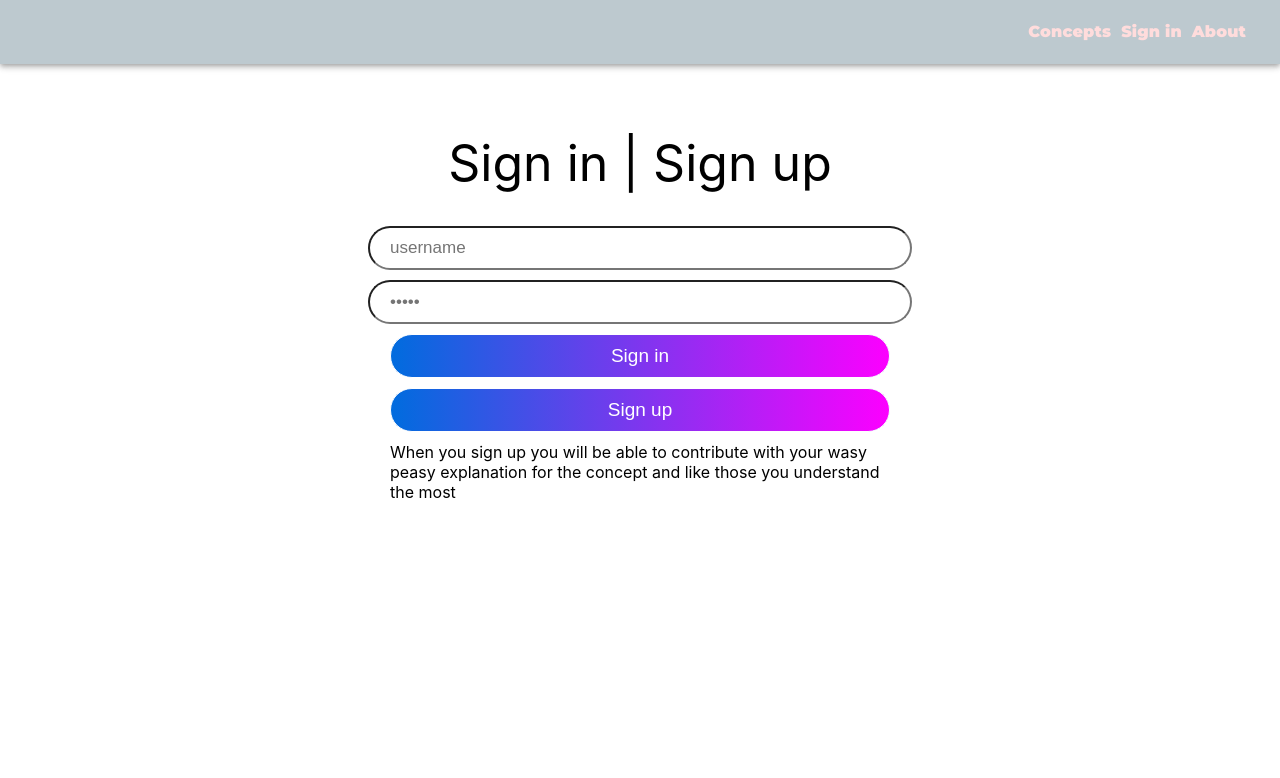
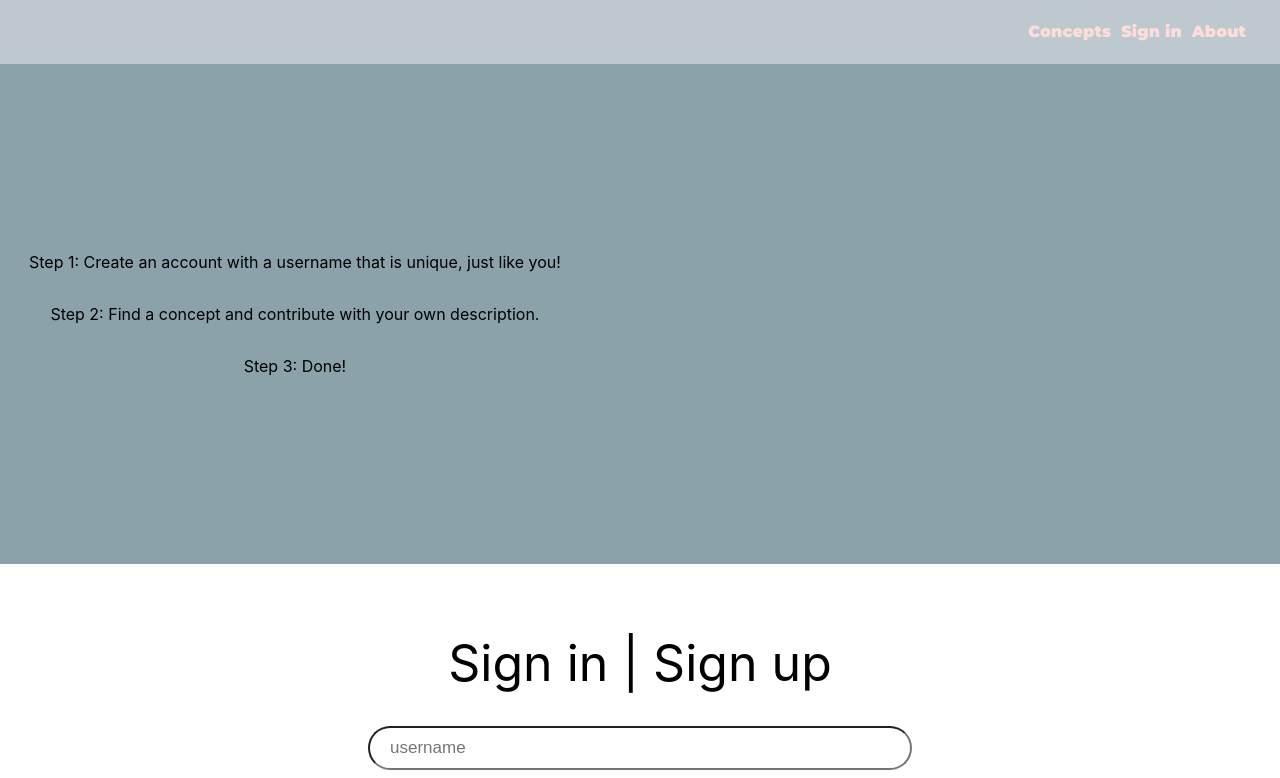
Before and after one commit to Sartish/Final-project, a React (Create React App) app in the folder frontend/: page /signin in a window 1280 px wide. Shown: the top 778 px of the page. Built offline with nearby package versions, Linux system fonts and the light colour scheme.

Commit message:
added SignInHeader to SignIn page

```diff
--- /dev/null
+++ b/frontend/src/components/SignInHeader.js
@@ -0,0 +1,91 @@
+import React from "react";
+import { Container, makeStyles } from "@material-ui/core";
+
+import {
+  StartButtonContainer,
+  LottieContainer,
+} from "components/StyledComponents";
+
+import "@lottiefiles/lottie-player";
+
+const SignInHeader = () => {
+  const classes = useStyles();
+
+
+  return (
+    <Container className={classes.container}>
+      <StartButtonContainer>
+        <div className={classes.filter}>
+          {/* <form>
+            <TextField
+              id="outlined-basic"
+              label="search concept"
+              variant="outlined"
+            />
+          </form> */}
+          <div className={classes.contribute}>
+            <p className={classes.contributeText}>
+              Step 1: Create an account with a username that is unique, just like you!
+            </p>
+            <p className={classes.contributeText}>
+              Step 2: Find a concept and contribute with your own description.
+            </p>
+            <p className={classes.contributeText}>
+              Step 3: Done!
+            </p>
+          </div>
+        </div>
+      </StartButtonContainer>
+      <LottieContainer>
+        <lottie-player
+          autoplay
+          loop
+          mode="normal"
+          src="https://assets6.lottiefiles.com/packages/lf20_d42Jtf.json"
+          style={{
+            display: "flex",
+            justifyContent: "center",
+            width: "85%",
+          }}
+        ></lottie-player>
+      </LottieContainer>
+    </Container>
+  );
+};
+
+export default SignInHeader;
+
+const useStyles = makeStyles((theme) => ({
+  container: {
+    display: "flex",
+    justifyContent: "space-between",
+    alignItems: "center",
+    flexDirection: "column",
+    backgroundColor: "#8CA2AB",
+    width: "100%",
+    height: "500px",
+    ["@media (min-width:780px)"]: {
+      flexDirection: "row",
+    },
+  },
+  filter: {
+    display: "flex",
+    justifyContent: "center",
+    alignItems: "center",
+    flexDirection: "column",
+    margin: "5px",
+  },
+  contribute: {
+    display: "flex",
+    justifyContent: "center",
+    alignItems: "center",
+    flexDirection: "column",
+  },
+  contributeText: {
+    fontSize: "16x",
+    textAlign: "center",
+  },
+  button: {
+    backgroundColor: "pink",
+  },
+}));
--- a/frontend/src/pages/Signin.js
+++ b/frontend/src/pages/Signin.js
@@ -4,10 +4,12 @@ import { useHistory } from "react-router-dom";
 // import { Button } from "@material-ui/core";
 import styled from "styled-components/macro";
 
+
 import user from "../reducers/user";
 
 import { API_URL } from "../reusables/urls";
 import Navigation from "../components/Navigation";
+import SignInHeader from '../components/SignInHeader';
 // import CustomButton from "../components/CustomButton";
 
 const Signin = () => {
@@ -62,6 +64,7 @@ const Signin = () => {
   return (
     <div>
       <Navigation />
+      <SignInHeader />
       <Wrapper>
         <Header>Sign in | Sign up</Header>
         <Form onSubmit={onFormSubmit}>
```
